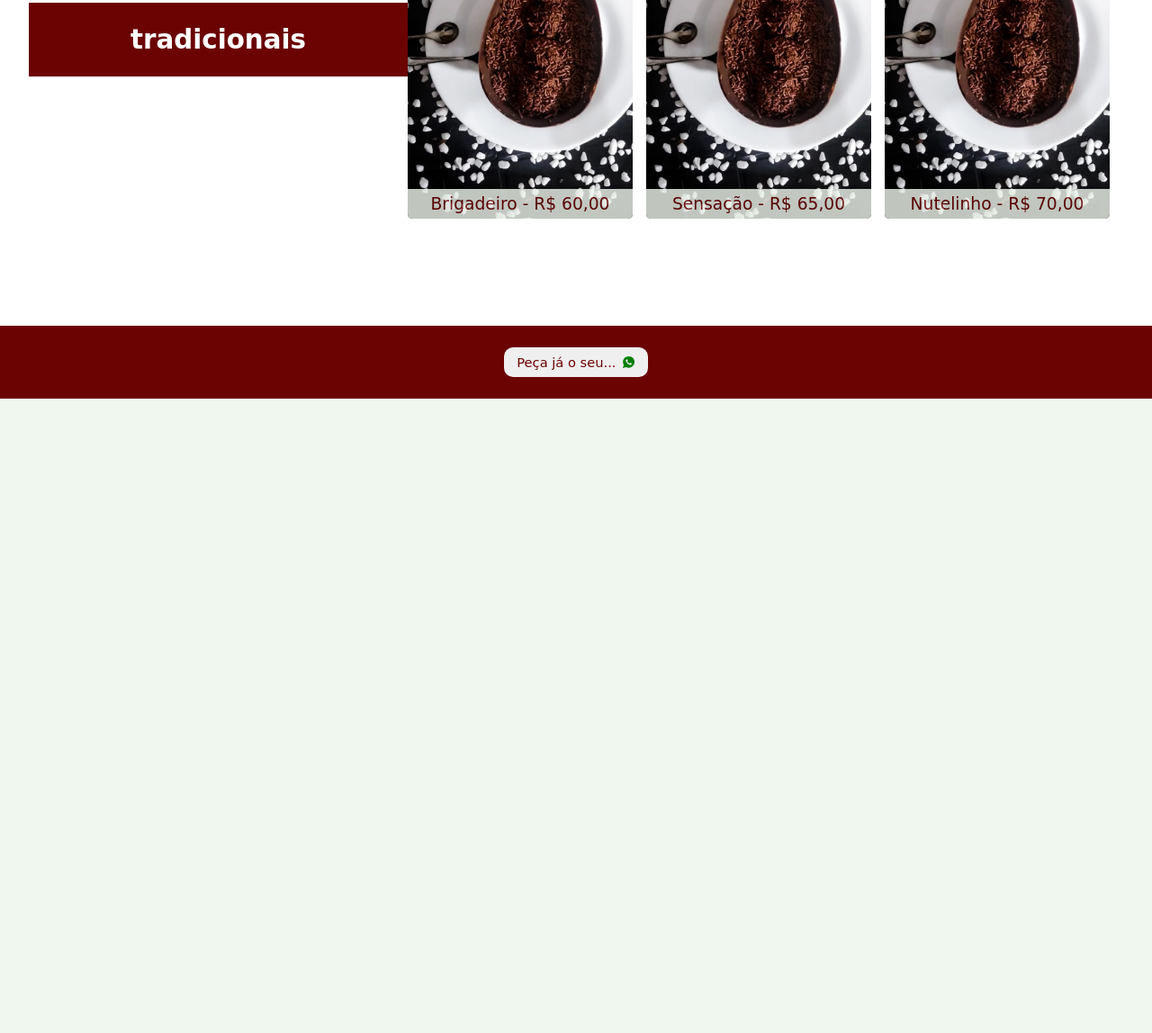
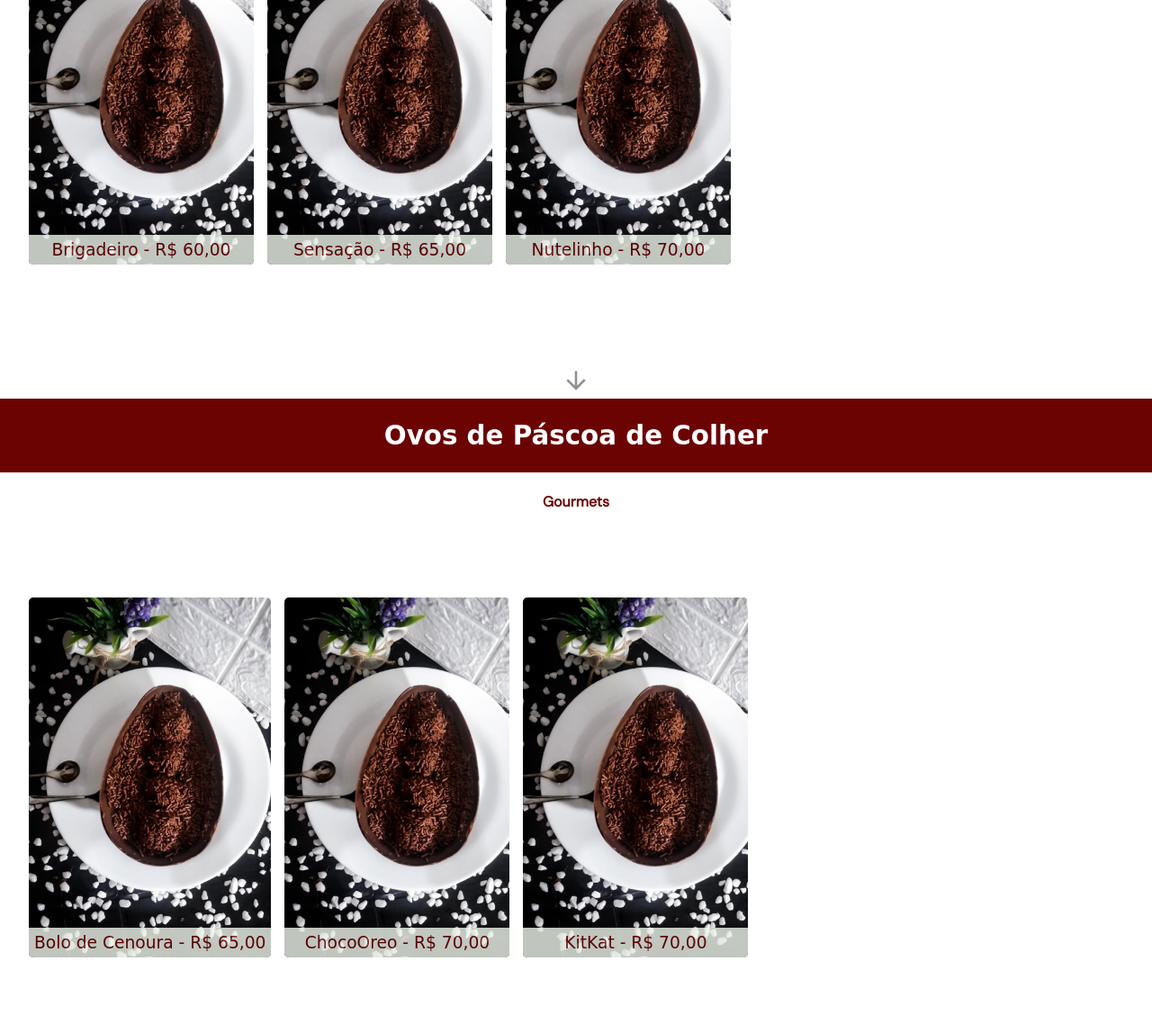
Before and after one commit to EmilyCrystie/SweetFelix_LandingPage, a plain HTML site: page index.html in a window 1280 px wide. Shown: the part 1157-2305 px from the top of the page at 90% size. Before the commit the page ends 1600 px from the top, so only its background shows below. Drawn offline with nearby package versions, Linux system fonts and the light colour scheme; a web font is replaced by a local one.

Commit message:
:construction:

```diff
--- a/index.html
+++ b/index.html
@@ -12,6 +12,7 @@
 
     <title>SweetFelix</title>
 </head>
+
 <body>
     <section>
         <div class="page1">
@@ -32,8 +33,8 @@
         <div class="page2">
             <div class="content2">
                 <h2>Ovos de Páscoa de Colher</h2>
+                <h4>Tradicionais</h4>
                 <div class="cards">
-                    <h2>tradicionais</h2>
                     <div class="card">
                         <div class="description">
                             <p>Brigadeiro - R$ 60,00</p>
@@ -49,7 +50,20 @@
                             <p>Nutelinho - R$ 70,00</p>
                         </div>
                     </div>
-                    <!-- <h2>gourmet</h2>
+                </div>
+                <div class="products2">
+                    <a href="#products2"><ion-icon name="arrow-down" class="arrow-down2"></ion-icon></a>
+                </div>
+            </div>
+        </div>
+    </section>
+
+    <section class="products" id="products2">
+        <div class="page2">
+            <div class="content2">
+                <h2>Ovos de Páscoa de Colher</h2>
+                <h4>Gourmets</h4>
+                <div class="cards">
                     <div class="card">
                         <div class="description">
                             <p>Bolo de Cenoura - R$ 65,00</p>
@@ -64,7 +78,7 @@
                         <div class="description">
                             <p>KitKat - R$ 70,00</p>
                         </div>
-                    </div> -->
+                    </div>
                 </div>
                 <div class="button">
                     <button>
@@ -76,13 +90,6 @@
         </div>
     </section>
 
-
-
-
-
-
-
-
     <script src="https://unpkg.com/ionicons@4.5.10-0/dist/ionicons.js"></script>
 </body>
 </html>
--- a/style.css
+++ b/style.css
@@ -38,7 +38,7 @@ section{
     width: 100%;
     height: 100vh;
     background: hsl(107, 36%, 95%);
-    transition: 0.8s;
+    transition: 0.08s;
 }
 
 .page1{
@@ -107,6 +107,11 @@ section{
     font-size: 22pt;
 }
 
+.page2 .content2 h4{
+    font-family: 'DM Sans', sans-serif;
+    margin-top: 5px;
+}
+
 .page2 .content2 .cards{
     width: 95%;
     height: 70%;
@@ -146,6 +151,13 @@ section{
     border-radius: 0px 0 5px 5px;
 }
 
+.page2 .content2 .arrow-down2{
+    width: 2rem;
+    height: 2rem;
+    color: rgba(0, 0, 0, 0.432);
+    border-radius: 5px;
+}
+
 .page2 .button{
     background: #6B0303;
     color: hsl(0, 0%, 100%);
```
